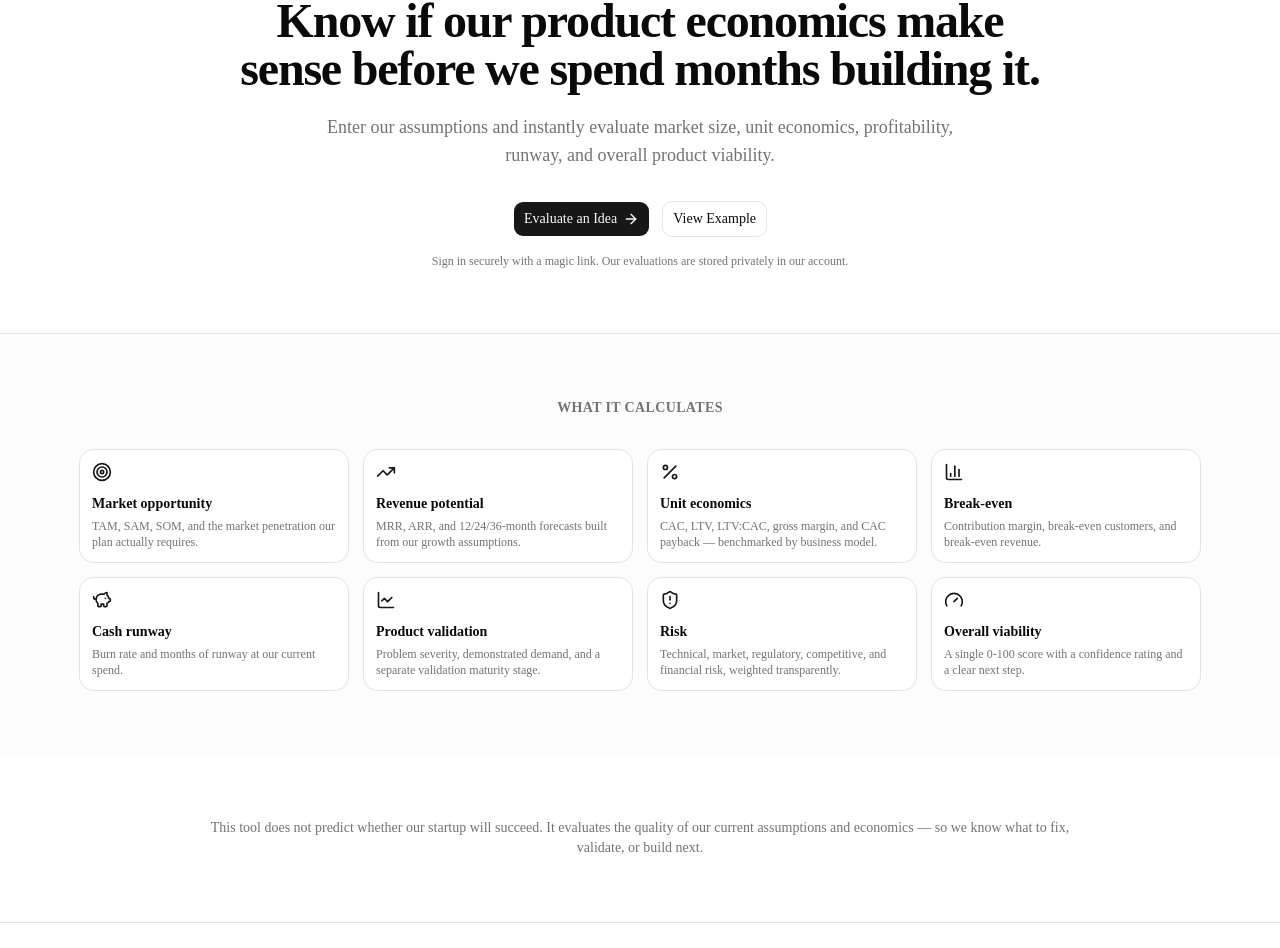
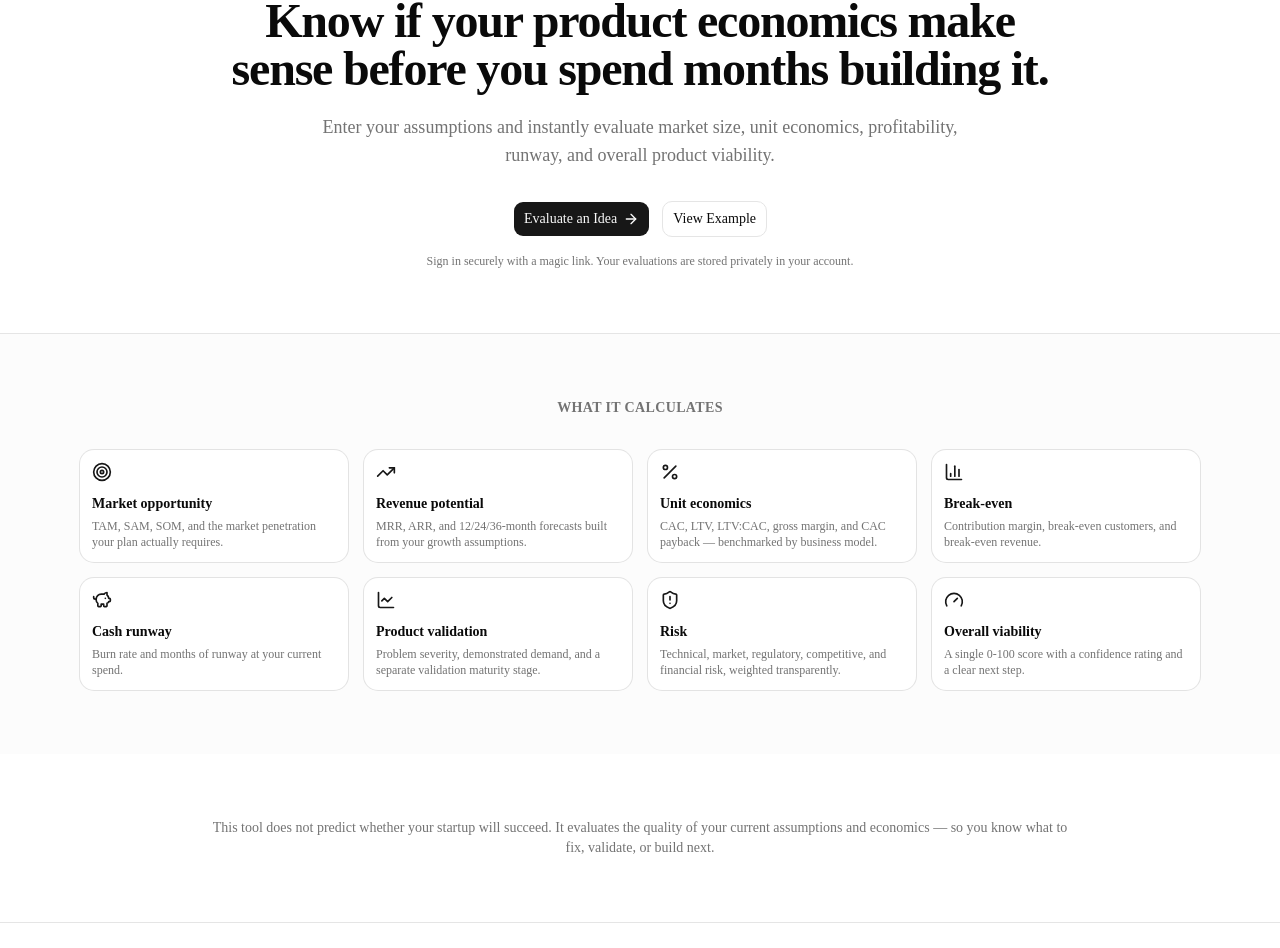
Before and after one commit to mjid13/idea_kill, a Next.js app: page / in a window 1280 px wide. Shown: the part 140-1088 px from the top of the page. Built offline with nearby package versions, Linux system fonts and the light colour scheme; no server answers.

Commit message:
chore: use second-person voice on landing page copy

```diff
--- a/src/app/page.tsx
+++ b/src/app/page.tsx
@@ -21,11 +21,11 @@ import { projectRepository } from "@/lib/storage/browserRepository";
 import { exampleProject } from "@/lib/example";
 
 const CALCULATES = [
-  { icon: Target, title: "Market opportunity", description: "TAM, SAM, SOM, and the market penetration our plan actually requires." },
-  { icon: TrendingUp, title: "Revenue potential", description: "MRR, ARR, and 12/24/36-month forecasts built from our growth assumptions." },
+  { icon: Target, title: "Market opportunity", description: "TAM, SAM, SOM, and the market penetration your plan actually requires." },
+  { icon: TrendingUp, title: "Revenue potential", description: "MRR, ARR, and 12/24/36-month forecasts built from your growth assumptions." },
   { icon: Percent, title: "Unit economics", description: "CAC, LTV, LTV:CAC, gross margin, and CAC payback — benchmarked by business model." },
   { icon: BarChart3, title: "Break-even", description: "Contribution margin, break-even customers, and break-even revenue." },
-  { icon: PiggyBank, title: "Cash runway", description: "Burn rate and months of runway at our current spend." },
+  { icon: PiggyBank, title: "Cash runway", description: "Burn rate and months of runway at your current spend." },
   { icon: LineChart, title: "Product validation", description: "Problem severity, demonstrated demand, and a separate validation maturity stage." },
   { icon: ShieldAlert, title: "Risk", description: "Technical, market, regulatory, competitive, and financial risk, weighted transparently." },
   { icon: Gauge, title: "Overall viability", description: "A single 0-100 score with a confidence rating and a clear next step." },
@@ -46,10 +46,10 @@ export default function LandingPage() {
       <main className="flex-1">
         <section className="mx-auto max-w-4xl px-4 pt-20 pb-16 text-center">
           <h1 className="text-4xl font-semibold tracking-tight text-balance text-foreground sm:text-5xl">
-            {t("Know if our product economics make sense before we spend months building it.")}
+            {t("Know if your product economics make sense before you spend months building it.")}
           </h1>
           <p className="mx-auto mt-5 max-w-2xl text-lg text-muted-foreground">
-            {t("Enter our assumptions and instantly evaluate market size, unit economics, profitability, runway, and overall product viability.")}
+            {t("Enter your assumptions and instantly evaluate market size, unit economics, profitability, runway, and overall product viability.")}
           </p>
           <div className="mt-8 flex flex-wrap items-center justify-center gap-3">
             <Button size="lg" render={<Link href="/new" />}>
@@ -60,7 +60,7 @@ export default function LandingPage() {
             </Button>
           </div>
           <p className="mt-4 text-xs text-muted-foreground">
-            {t("Sign in securely with a magic link. Our evaluations are stored privately in our account.")}
+            {t("Sign in securely with a magic link. Your evaluations are stored privately in your account.")}
           </p>
         </section>
 
@@ -83,12 +83,12 @@ export default function LandingPage() {
 
         <section className="mx-auto max-w-4xl px-4 py-16 text-center">
           <p className="text-sm text-muted-foreground">
-            {t("This tool does not predict whether our startup will succeed. It evaluates the quality of our current assumptions and economics — so we know what to fix, validate, or build next.")}
+            {t("This tool does not predict whether your startup will succeed. It evaluates the quality of your current assumptions and economics — so you know what to fix, validate, or build next.")}
           </p>
         </section>
       </main>
       <footer className="border-t border-border py-6 text-center text-xs text-muted-foreground">
-        {t("IdeaUp — evaluate before we build.")}
+        {t("IdeaUp — evaluate before you build.")}
       </footer>
     </div>
   );
```
